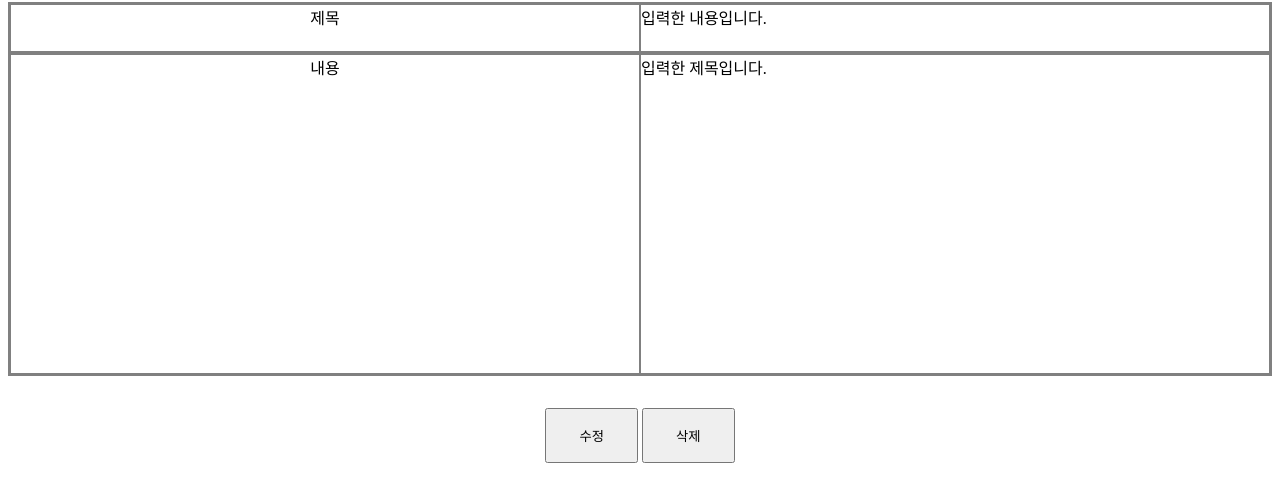
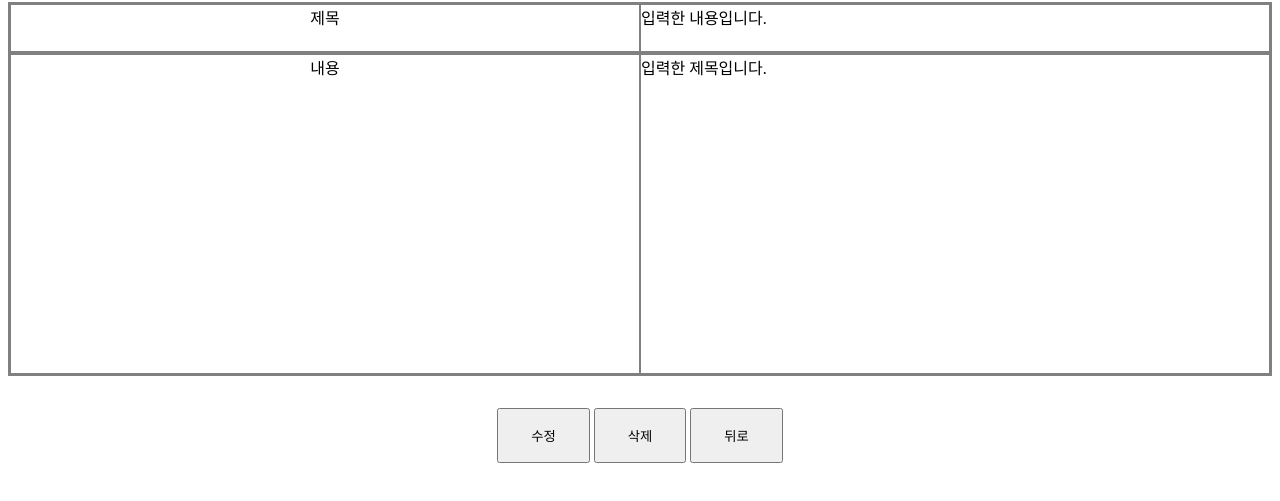
Before and after one commit to kdt-ful-class-three-group/KDT-FUL-3_subject-3-4_member_7, a website: page public/pageDetail.html in a window 1280 px wide. Shown: the part 87-588 px from the top of the page. Drawn offline with Linux system fonts and the light colour scheme.

Commit message:
뒤로 버튼 생성

```diff
--- a/public/pageDetail.html
+++ b/public/pageDetail.html
@@ -20,6 +20,7 @@
   </div>
   <button type="button" class="p1-2 mb-1 mt-2">수정</button>
   <button type="button" class="p1-2 mb-1 mt-2">삭제</button>
+  <button type="button" class="p1-2 mb-1 mt-2" onClick="location.href='/'">뒤로</button>
   <script src="../js/detail.js" type="module"></script>
 </body>
 </html>
```
